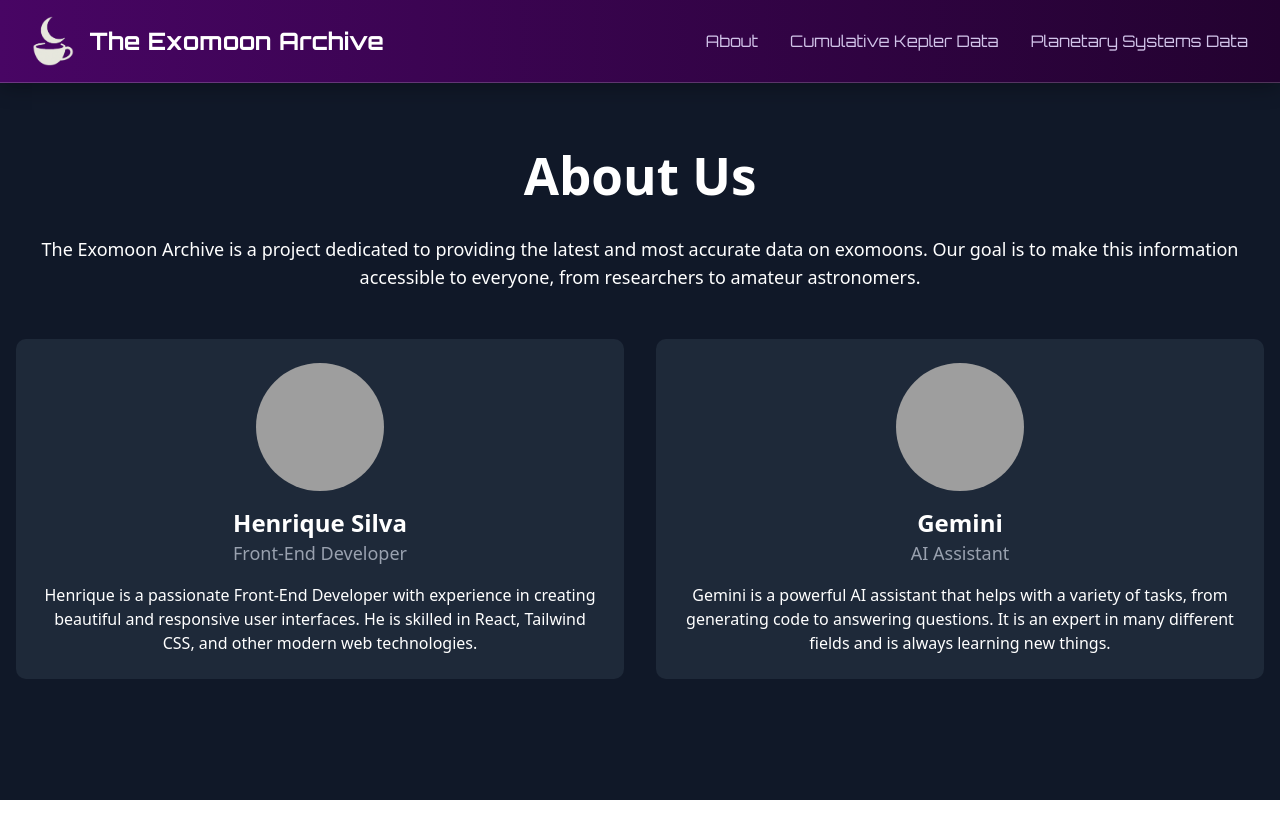
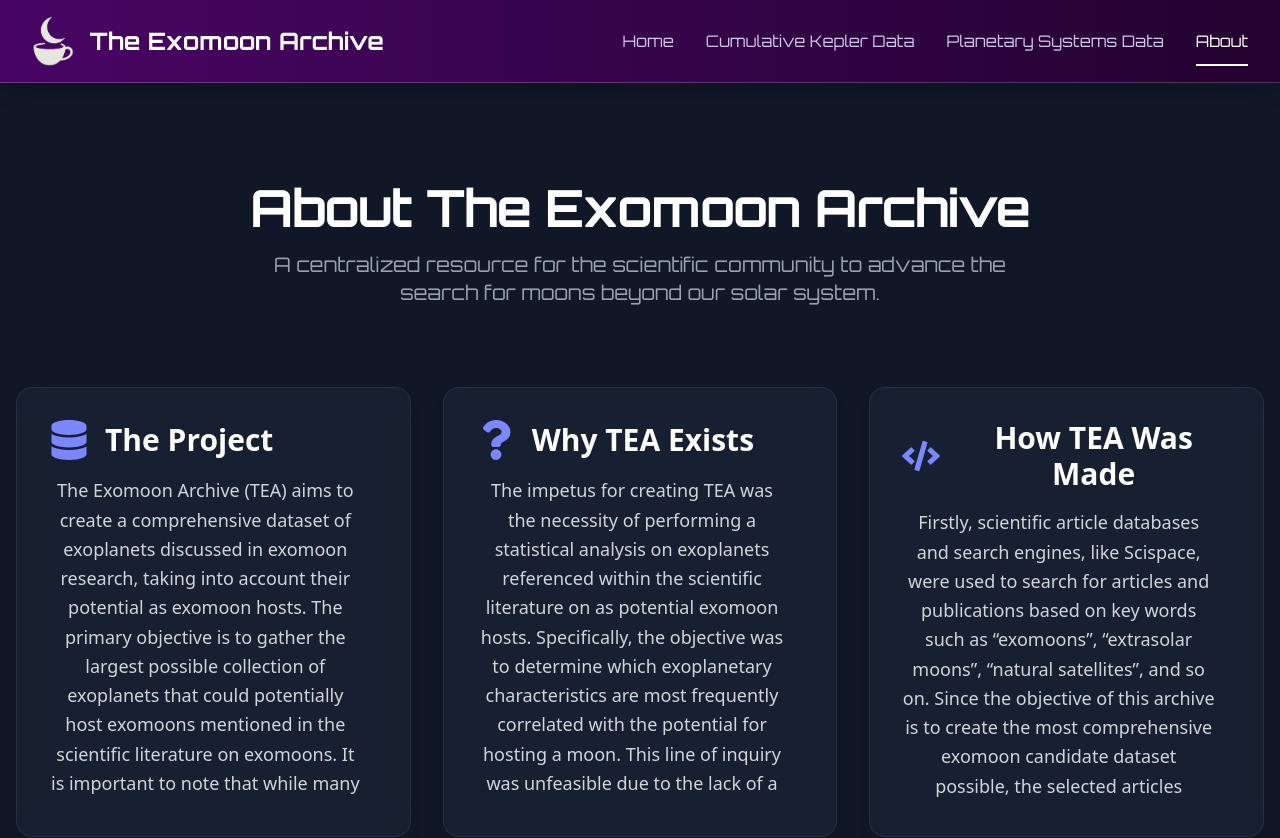
Before and after one commit to PenguinGuerrilla/TEA, a React (Vite) app: page /about in a window 1280 px wide. Shown: the top 838 px of the page. Before the commit the page ends 800 px from the top, so only its background shows below. Built offline with nearby package versions, Linux system fonts and the light colour scheme; grey boxes are pictures that could not be loaded.

Commit message:
about page

```diff
--- a/package.json
+++ b/package.json
@@ -19,6 +19,7 @@
     "papaparse": "^5.5.3",
     "react": "^19.1.0",
     "react-dom": "^19.1.0",
+    "react-icons": "^5.5.0",
     "react-router-dom": "^7.6.3",
     "tailwind-merge": "^3.3.1",
     "tailwindcss": "^4.1.11"
--- a/src/Components/Navbar.jsx
+++ b/src/Components/Navbar.jsx
@@ -1,11 +1,12 @@
 import React, { useState, useEffect } from 'react';
-import { useNavigate } from "react-router";
+import { useNavigate, useLocation } from "react-router";
 
 const Navbar = () => {
   const [hoveredLink, setHoveredLink] = useState(null);
   const [isMenuOpen, setIsMenuOpen] = useState(false);
   const [isMobile, setIsMobile] = useState(window.innerWidth < 768);
   const navigate = useNavigate();
+  const location = useLocation();
 
   useEffect(() => {
     const handleResize = () => {
@@ -101,10 +102,10 @@ const Navbar = () => {
     padding: '0.5rem 0',
   });
 
-  const linkUnderlineStyle = (isHovered) => ({
+  const linkUnderlineStyle = (isHovered, isActive) => ({
     content: "''",
     position: 'absolute',
-    width: isHovered ? '100%' : '0',
+    width: isHovered || isActive ? '100%' : '0',
     height: '2px',
     bottom: '-5px',
     left: '0',
@@ -150,31 +151,40 @@ const Navbar = () => {
 
       <div style={getNavLinksStyle()}>
         <div
+          onClick={() => handleLinkClick('/')}
+          style={linkStyle(hoveredLink === 'home' || location.pathname === '/')}
+          onMouseEnter={() => setHoveredLink('home')}
+          onMouseLeave={() => setHoveredLink(null)}
+        >
+          Home
+          {!isMobile && <span style={linkUnderlineStyle(hoveredLink === 'home', location.pathname === '/')}></span>}
+        </div>
+        <div
+          onClick={() => handleLinkClick('/cumulative')}
+          style={linkStyle(hoveredLink === 'cumulative' || location.pathname === '/cumulative')}
+          onMouseEnter={() => setHoveredLink('cumulative')}
+          onMouseLeave={() => setHoveredLink(null)}
+        >
+          Cumulative Kepler Data
+          {!isMobile && <span style={linkUnderlineStyle(hoveredLink === 'cumulative', location.pathname === '/cumulative')}></span>}
+        </div>
+        <div
+          onClick={() => handleLinkClick('/ps')}
+          style={linkStyle(hoveredLink === 'ps' || location.pathname === '/ps')}
+          onMouseEnter={() => setHoveredLink('ps')}
+          onMouseLeave={() => setHoveredLink(null)}
+        >
+          Planetary Systems Data
+          {!isMobile && <span style={linkUnderlineStyle(hoveredLink === 'ps', location.pathname === '/ps')}></span>}
+        </div>
+        <div
           onClick={() => handleLinkClick('/about')}
-          style={linkStyle(hoveredLink === 'about')}
+          style={linkStyle(hoveredLink === 'about' || location.pathname === '/about')}
           onMouseEnter={() => setHoveredLink('about')}
           onMouseLeave={() => setHoveredLink(null)}
         >
           About
-          {!isMobile && <span style={linkUnderlineStyle(hoveredLink === 'about')}></span>}
-        </div>
-        <div
-          onClick={() => handleLinkClick('/cumulative')}
-          style={linkStyle(hoveredLink === 'cumulative')}
-          onMouseEnter={() => setHoveredLink('cumulative')}
-          onMouseLeave={() => setHoveredLink(null)}
-        >
-          Cumulative Kepler Data
-          {!isMobile && <span style={linkUnderlineStyle(hoveredLink === 'cumulative')}></span>}
-        </div>
-        <div
-          onClick={() => handleLinkClick('/ps')}
-          style={linkStyle(hoveredLink === 'ps')}
-          onMouseEnter={() => setHoveredLink('ps')}
-          onMouseLeave={() => setHoveredLink(null)}
-        >
-          Planetary Systems Data
-          {!isMobile && <span style={linkUnderlineStyle(hoveredLink === 'ps')}></span>}
+          {!isMobile && <span style={linkUnderlineStyle(hoveredLink === 'about', location.pathname === '/about')}></span>}
         </div>
       </div>
     </nav>
--- a/src/Pages/About.jsx
+++ b/src/Pages/About.jsx
@@ -1,43 +1,94 @@
 import Navbar from '@/Components/Navbar';
 import React from 'react';
-
+import { FaDatabase, FaQuestion, FaCode, FaUser, FaRobot } from 'react-icons/fa';
+import { useNavigate } from 'react-router-dom';
 const About = () => {
+    const navigate = useNavigate();
     const teamMembers = [
         {
             name: 'Henrique Silva',
             role: 'Front-End Developer',
             bio: 'Henrique is a passionate Front-End Developer with experience in creating beautiful and responsive user interfaces. He is skilled in React, Tailwind CSS, and other modern web technologies.',
-      imageUrl: '/path/to/henrique.jpg', // Replace with actual image path
+            icon: <FaUser className="w-12 h-12 text-indigo-400" />,
         },
         {
             name: 'Gemini',
             role: 'AI Assistant',
             bio: 'Gemini is a powerful AI assistant that helps with a variety of tasks, from generating code to answering questions. It is an expert in many different fields and is always learning new things.',
-      imageUrl: '/path/to/gemini.jpg', // Replace with actual image path
+            icon: <FaRobot className="w-12 h-12 text-indigo-400" />,
         },
     ];
 
+    const Card = ({ icon, title, children }) => (
+        <div className="bg-gray-800/50 backdrop-blur-lg p-8 rounded-2xl border border-gray-700/50 shadow-lg hover:shadow-indigo-500/20 transition-shadow duration-300 flex flex-col h-[450px]">
+            <div className="flex items-center gap-4 mb-4 flex-shrink-0">
+                {icon}
+                <h2 className="text-3xl font-bold text-white">{title}</h2>
+            </div>
+            <div className="overflow-y-auto pr-4 custom-scrollbar">
+                <p className="text-gray-300 leading-relaxed text-lg">
+                    {children}
+                </p>
+            </div>
+        </div>
+    );
+
     return (
-    <div className="bg-gray-900 text-white min-h-screen">
+        <div className="bg-gray-900 text-white min-h-screen" style={{ fontFamily: "'Orbitron', sans-serif" }}>
             <Navbar />
-      <div className="container mx-auto px-4 py-16">
-        <h1 className="text-5xl font-bold text-center mb-8">About Us</h1>
-        <p className="text-lg text-center mb-12">
-          The Exomoon Archive is a project dedicated to providing the latest and most accurate data on exomoons. Our goal is to make this information accessible to everyone, from researchers to amateur astronomers.
+            <div className="container mx-auto px-4 py-24">
+                <div className="text-center mb-20">
+                    <h1 className="text-6xl font-extrabold text-white tracking-tight">
+                        About The Exomoon Archive
+                    </h1>
+                    <p className="text-xl text-gray-400 mt-4 max-w-3xl mx-auto">
+                        A centralized resource for the scientific community to advance the search for moons beyond our solar system.
                     </p>
+                </div>
+
+                <div className="grid grid-cols-1 md:grid-cols-2 lg:grid-cols-3 gap-8 mb-20" style={{ fontFamily: "system-ui, Avenir, Helvetica, Arial, sans-serif" }}>
+                    <Card icon={<FaDatabase className="w-10 h-10 text-indigo-400" />} title="The Project">
+                        The Exomoon Archive (TEA) aims to create a comprehensive dataset of exoplanets discussed in exomoon research, taking into account their potential as exomoon hosts.
+                        The primary objective is to gather the largest possible collection of exoplanets that could potentially host exomoons mentioned
+                        in the scientific literature on exomoons. It is important to note that while many
+                        of these planets have been dismissed as potential exomoon hosts, they were included to ensure a thorough and exhaustive dataset.
+                    </Card>
+                    <Card icon={<FaQuestion className="w-10 h-10 text-indigo-400" />} title="Why TEA Exists">
+                        The impetus for creating TEA was the necessity of performing a statistical analysis on exoplanets referenced within the scientific
+                        literature on as potential exomoon hosts. Specifically, the objective was to determine which exoplanetary characteristics are most
+                        frequently correlated with the potential for hosting a moon. This line of inquiry was unfeasible due to the lack of a consolidated
+                        dataset of known exomoon candidates. Consequently, TEA was developed to fill this void and establish a robust foundation for
+                        subsequent research in the field.          </Card>
+                    <Card icon={<FaCode className="w-10 h-10 text-indigo-400" />} title="How TEA Was Made">
+                        Firstly, scientific article databases and search engines, like Scispace, were used to search for articles and publications based on key words such as “exomoons”,
+                        “extrasolar moons”, “natural satellites”, and so on. Since the objective of this archive is to create the most comprehensive exomoon candidate dataset possible,
+                        the selected articles explored different types of exoplanets, for example hot planes with a small orbital period, and Jupiter-like massive planets.
+                        Furthermore a range of exomoon detection techniques were also explored by different articles, like the transit method, that is, direct photometric observations of
+                        transiting exoplanets, the observation of dynamic effects such as Transit Timing Variations (TTV), Orbital Sampling
+                        Effects (OSE), and detection of planet moon interaction signatures.
+                        With a list of selected articles a list of exoplanets that have been analyzed as possible exomoon hosts was elaborated and used to search the
+                    </Card>
+                </div>
+
+                <div className="text-center mb-20">
+                    <h2 className="text-5xl font-bold text-white">Explore the Data</h2>
+                </div>
+
                 <div className="grid grid-cols-1 md:grid-cols-2 gap-8">
-          {teamMembers.map((member) => (
-            <div key={member.name} className="bg-gray-800 rounded-lg p-6">
-              <img
-                src={member.imageUrl}
-                alt={member.name}
-                className="w-32 h-32 rounded-full mx-auto mb-4"
-              />
-              <h2 className="text-2xl font-bold text-center">{member.name}</h2>
-              <p className="text-lg text-center text-gray-400 mb-4">{member.role}</p>
-              <p className="text-center">{member.bio}</p>
+                    <div className="bg-gray-800 p-6 rounded-lg shadow-lg">
+                        <h2 className="text-2xl font-semibold mb-4">Cumulative Kepler Data</h2>
+                        <p className="text-gray-400 mb-4" style={{ fontFamily: "system-ui, Avenir, Helvetica, Arial, sans-serif" }}>
+                            This section provides data for the exoplanets observed by the Kepler telescope on the Nasa Exoplanet Archive.
+                        </p>
+                        <a style={{cursor: "pointer"}} onClick={() => navigate('/ps')} className="text-blue-400 hover:underline">View Cumulative Data</a>
                     </div>
-          ))}
+                    <div className="bg-gray-800 p-6 rounded-lg shadow-lg">
+                        <h2 className="text-2xl font-semibold mb-4">Planetary Systems Data</h2>
+                        <p className="text-gray-400 mb-4" style={{ fontFamily: "system-ui, Avenir, Helvetica, Arial, sans-serif" }}>
+                            This section provides data for the exoplanets that could not be find in the Nasa Exoplanet Archive's cumulative kepler database.
+                        </p>
+                        <a onClick={() => navigate('/ps')} style={{cursor: "pointer"}} className="text-blue-400 hover:underline">View Planetary Systems Data</a>
+                    </div>
                 </div>
             </div>
         </div>
--- a/src/index.css
+++ b/src/index.css
@@ -62,6 +62,23 @@ body {
   margin: 0;
   min-width: 320px;
   min-height: 100vh;
+}
+
+.custom-scrollbar::-webkit-scrollbar {
+  width: 8px;
+}
+
+.custom-scrollbar::-webkit-scrollbar-track {
+  background: transparent;
+}
+
+.custom-scrollbar::-webkit-scrollbar-thumb {
+  background-color: rgba(129, 140, 248, 0.5);
+  border-radius: 4px;
+}
+
+.custom-scrollbar::-webkit-scrollbar-thumb:hover {
+  background-color: rgba(129, 140, 248, 0.8);
 }
 
 h1 {
```
Also changed, not shown: 1 other file (tests, documents, lock files or other folders). Lines whose indentation alone changed are shown as unchanged.
